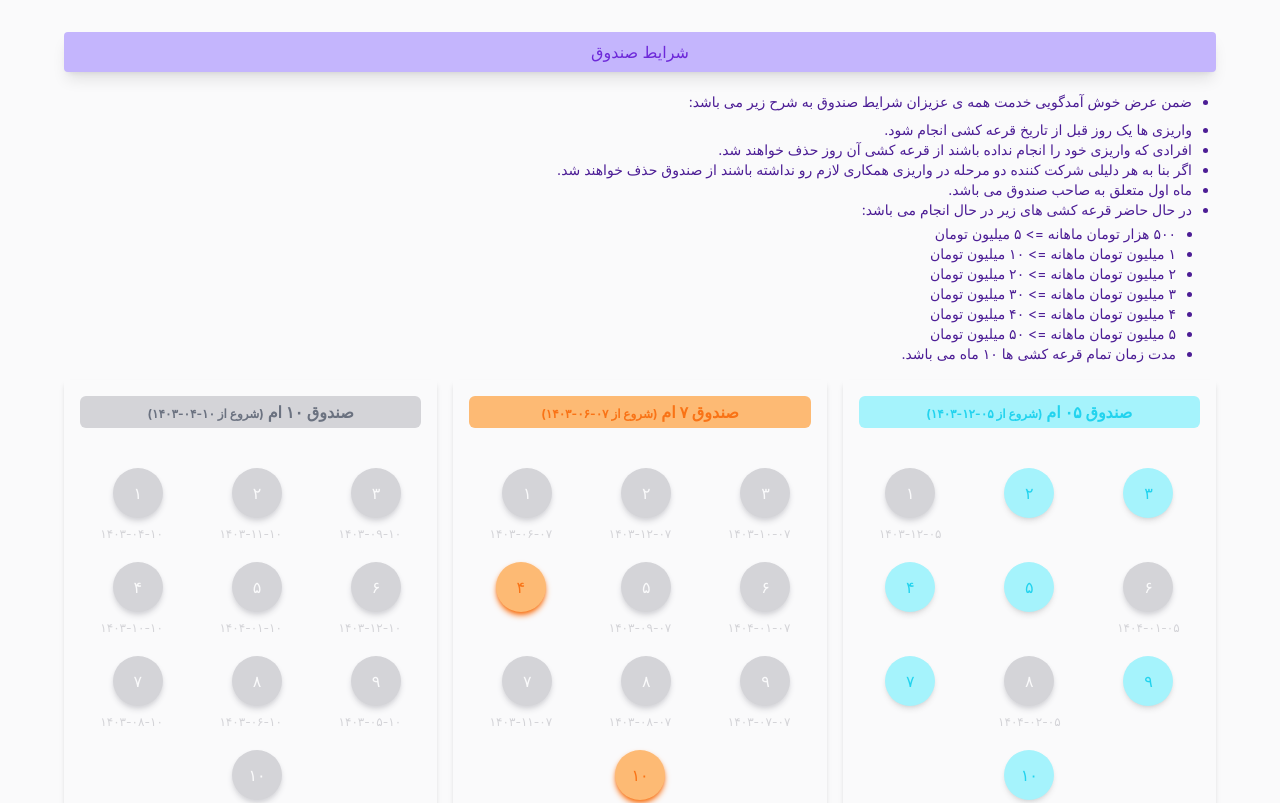
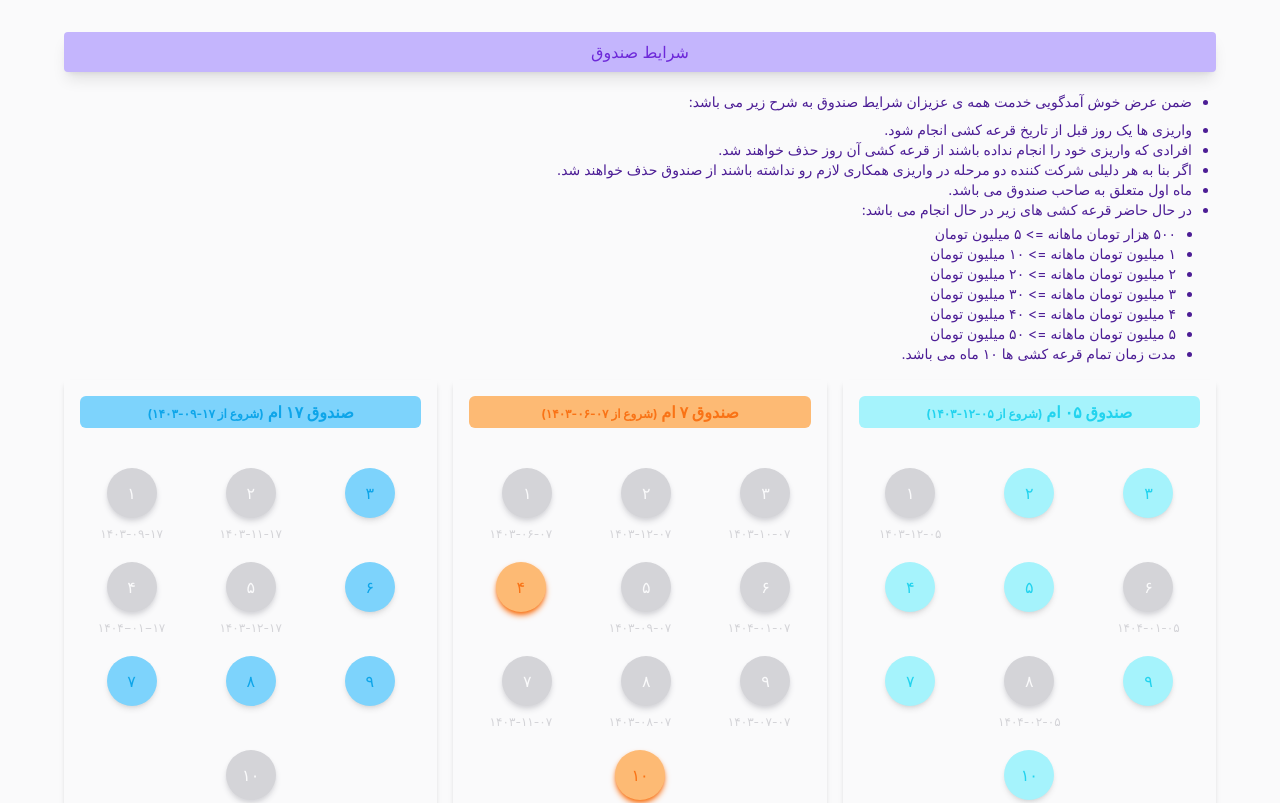
Before and after one commit to Raha7325/monthly-lottery, a React (Create React App) app: page / in a window 1280 px wide. Shown: the top 803 px of the page. Built offline with nearby package versions, Linux system fonts and the light colour scheme.

Commit message:
remove tenth lottery

```diff
--- a/src/App.js
+++ b/src/App.js
@@ -1,6 +1,5 @@
 import './style/App.css';
 import React from 'react';
-import TenthLottery from './components/tenth-lottery'
 import SeventhLottery from './components/seventh-lottery'
 import SeventeenthLottery from './components/seventeenth-lottery'
 import FifthLottery from './components/fifth-lottery'
@@ -32,7 +31,6 @@ function App() {
           </div>
           <FifthLottery className='col-span-1' />
           <SeventhLottery className='col-span-1' />
-          <TenthLottery className='col-span-1' />
           <SeventeenthLottery className='col-span-1' />
         </div>
       </header>
```
